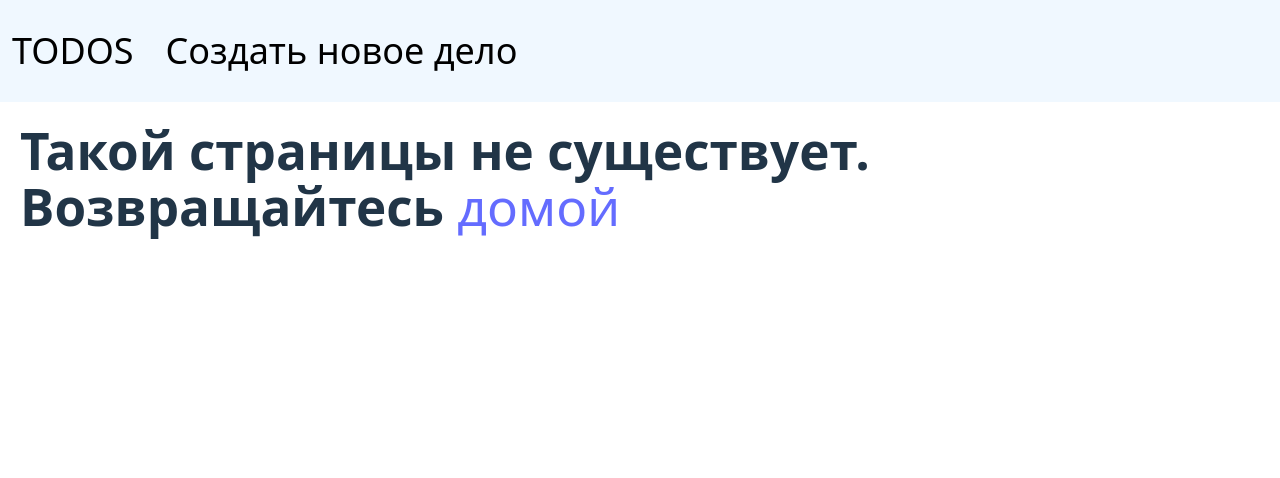
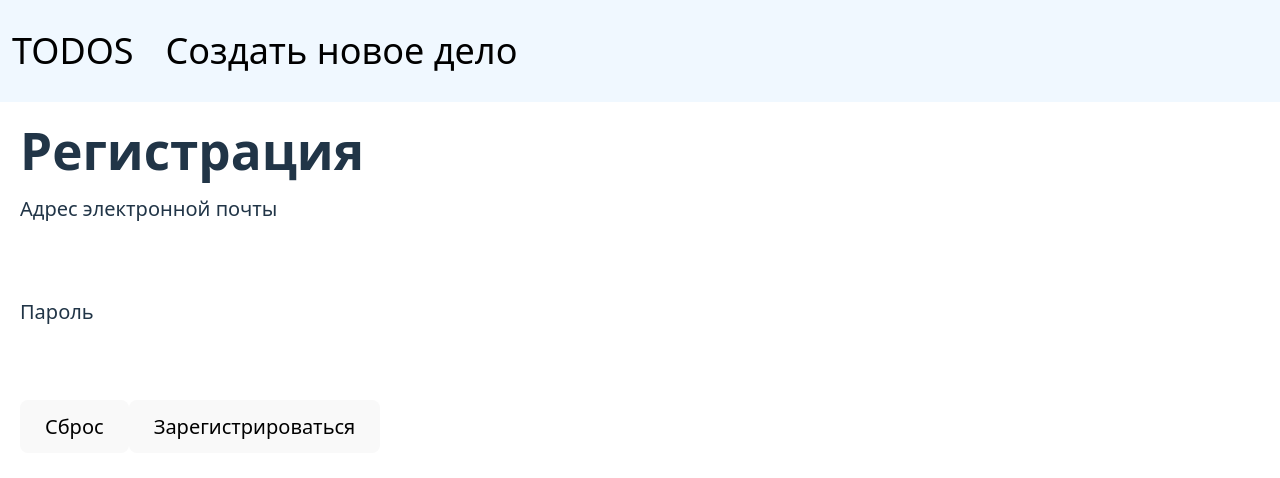
Before and after one commit to arseniykv777/my-todos, a React (Vite) app: page /register in a window 1280 px wide. Shown: the top 478 px of the page. Built offline with nearby package versions, Linux system fonts and the light colour scheme; no server answers.

Commit message:
start register system

```diff
--- a/src/App.jsx
+++ b/src/App.jsx
@@ -1,4 +1,4 @@
-import { useState } from "react";
+import { useEffect, useState } from "react";
 import { Routes, Route, NavLink } from "react-router-dom";
 import TodoList from "./Todo/TodoList";
 import TodoAdd from "./Todo/TodoAdd";
@@ -6,33 +6,15 @@ import TodoDetails from "./Todo/TodoDetails";
 import NotFoundPage from "./NotFoundPage";
 import "./App.css";
 import Layout from "./components/Layout";
+import Register from "./Auth/Register";
+import { getAuth, onAuthStateChanged } from "firebase/auth";
+import firebase from "./firebase";
 
 function App() {
-  const date1 = new Date(2025, 8, 3, 14, 15);
-  const date2 = new Date(2023, 8, 2, 12, 15);
-
+  const [currentUser, setCurrentUser] = useState(null);
+  const [loading, setLoading] = useState(true);
   const [isActive, setIsActive] = useState(false);
-
-  const initialData = [
-    {
-      title: "Изучить React",
-      desc: "test",
-      image: "",
-      done: false,
-      createdAt: date1.toLocaleString(),
-      key: date1.getTime(),
-    },
-    {
-      title: "qweqwe",
-      desc: "ewewe",
-      image: "",
-      done: false,
-      createdAt: date2.toLocaleString(),
-      key: date2.getTime(),
-    },
-  ];
-
-  const [data, setData] = useState(initialData);
+  const [data, setData] = useState(new Array());
 
   const setDoneTodo = (deedKey) => {
     setData((prev) => prev.map((obj) => (obj.key === deedKey ? { ...obj, done: true } : obj)));
@@ -54,6 +36,15 @@ function App() {
     setIsActive((prev) => !prev);
   };
 
+  useEffect(() => {
+    const unsubscribe = onAuthStateChanged(getAuth(firebase), (user) => {
+      setCurrentUser(user);
+      setLoading(false);
+    });
+  }, []);
+
+  if (loading) return <p>Загрузка</p>;
+
   return (
     <>
       <Routes>
@@ -61,7 +52,7 @@ function App() {
           <Route index element={<TodoList list={data} setDoneTodo={setDoneTodo} deleteTodo={deleteTodo} />}></Route>
           <Route path="add" element={<TodoAdd addTodo={addTodo} />}></Route>
           <Route path=":key" element={<TodoDetails getDeed={getDeed} />}></Route>
-
+          <Route path="register" element={<Register />} />
           <Route path="*" element={<NotFoundPage />}></Route>
         </Route>
       </Routes>
--- /dev/null
+++ b/src/Auth/Register.jsx
@@ -0,0 +1,47 @@
+import { register } from "./api";
+import { Navigate } from "react-router-dom";
+import { useState } from "react";
+
+function Register({ currentUser }) {
+  const [email, setEmail] = useState("");
+  const [password, setPassword] = useState("");
+
+  const handleEmailChange = (evt) => setEmail(evt.target.value);
+  const handlePassChange = (evt) => setPassword(evt.target.value);
+
+  const clearFormData = () => (setEmail(""), setPassword(""));
+
+  const handleFormSubmit = async (evt) => {
+    evt.preventDefault();
+    const result = await register(email, password);
+    if (typeof result !== "object") {
+      console.log(result);
+    }
+  };
+
+  if (currentUser) {
+    return <Navigate to="/" replace />;
+  }
+  return (
+    <section>
+      <h1>Регистрация</h1>
+      <form onSubmit={handleFormSubmit} onReset={clearFormData}>
+        <label>
+          Адрес электронной почты
+          <input type="email" onChange={handleEmailChange} />
+        </label>
+        <label>
+          Пароль
+          <input type="password" onChange={handlePassChange} />
+        </label>
+
+        <div className="buttons">
+          <button type="reset">Сброс</button>
+          <button type="submit">Зарегистрироваться</button>
+        </div>
+      </form>
+    </section>
+  );
+}
+
+export default Register;
--- a/src/Auth/api.js
+++ b/src/Auth/api.js
@@ -0,0 +1,10 @@
+import {getAuth, createUserWithEmailAndPassword, signInWithEmailAndPassword, signOut} from "firebase/auth";
+
+export async function register(email, password) {
+  try {
+    const oUC = await createUserWithEmailAndPassword(getAuth(), email, password)
+    return oUC.user;
+  } catch (err) {
+    return err.code
+  }
+}
--- a/src/main.jsx
+++ b/src/main.jsx
@@ -3,7 +3,7 @@ import { createRoot } from "react-dom/client";
 import { BrowserRouter } from "react-router-dom";
 import "./index.css";
 import App from "./App.jsx";
-import firebase from "./firebase.jsx";
+import "./firebase.jsx";
 
 createRoot(document.getElementById("root")).render(
   <StrictMode>
```
